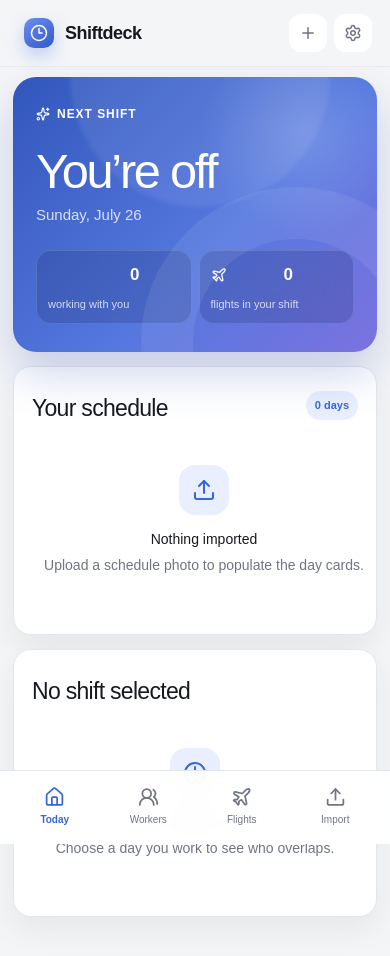
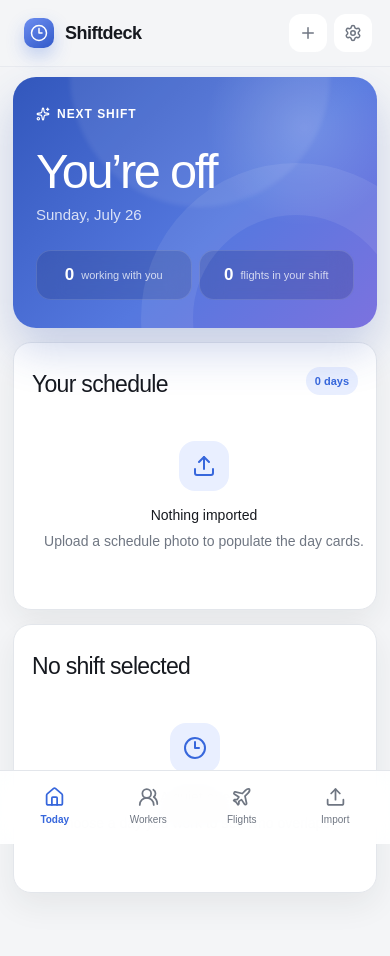
Before and after one commit to Frenchbear1/shiftdeck, a Next.js app: page / in a window 390 px wide. Shown: the top 956 px of the page. Built offline with nearby package versions, Linux system fonts and the light colour scheme.

Commit message:
Polish mobile flight and hero UI

```diff
--- a/app/globals.css
+++ b/app/globals.css
@@ -405,11 +405,11 @@ main {
 }
 
 .hero-facts > div {
-  min-width: 165px;
-  display: grid;
-  grid-template-columns: auto auto 1fr;
-  align-items: center;
-  gap: 8px;
+  min-width: 148px;
+  display: flex;
+  align-items: center;
+  justify-content: center;
+  gap: 7px;
   padding: 13px 15px;
   background: rgba(27, 43, 103, .22);
   border: 1px solid rgba(255,255,255,.13);
@@ -424,26 +424,8 @@ main {
 .hero-facts > div > span:last-child {
   color: rgba(255,255,255,.76);
   font-size: 11px;
-}
-
-.avatar-stack {
-  display: flex;
-  min-width: 34px;
-}
-
-.avatar-stack i {
-  width: 25px;
-  height: 25px;
-  display: grid;
-  place-items: center;
-  margin-right: -9px;
-  font-style: normal;
-  font-size: 8px;
-  font-weight: 800;
-  color: #3554a3;
-  background: #fff;
-  border: 2px solid #5f78cd;
-  border-radius: 50%;
+  line-height: 1.1;
+  white-space: nowrap;
 }
 
 .quick-row {
@@ -1886,12 +1868,7 @@ main {
 
   .hero-facts > div {
     min-width: 0;
-    grid-template-columns: auto auto;
-    padding: 11px;
-  }
-
-  .hero-facts > div > span:last-child {
-    grid-column: 1 / -1;
+    padding: 11px 8px;
   }
 
   .quick-row {
--- a/app/page.tsx
+++ b/app/page.tsx
@@ -180,7 +180,7 @@ const flightDisplay = (flight: Flight, homeAirport: string) => {
   const home = cleanAirportCode(homeAirport);
   if (flight.kind === "turnaround") {
     return {
-      time: `${formatTime(flight.arrival ?? flight.start)} / ${formatTime(flight.departure ?? flight.end ?? flight.start)}`,
+      time: `${formatTime(flight.arrival ?? flight.start)} - ${formatTime(flight.departure ?? flight.end ?? flight.start)}`,
       subtime: "arr / dep",
       left: flight.inboundAirport ?? flight.origin,
       leftLabel: "arrives from",
@@ -1181,16 +1181,10 @@ export default function HomePage() {
         </p>
         <div className="hero-facts">
           <div>
-            <span className="avatar-stack">
-              {overlapping.slice(0, 3).map((shift) => (
-                <i key={shift.id}>{initials(shift.worker)}</i>
-              ))}
-            </span>
             <b>{overlapping.length}</b>
             <span>working with you</span>
           </div>
           <div>
-            <Plane size={16} />
             <b>{flightsDuringShift.length}</b>
             <span>flights in your shift</span>
           </div>
@@ -1411,12 +1405,6 @@ export default function HomePage() {
           <div>
             <h1>Flights</h1>
           </div>
-        <span className="shift-hours-label">
-          {myShift ? `${formatTime(myShift.start)} - ${formatTime(myShift.end)}` : "Off"}
-        </span>
-        <span className="shift-hours-label stale">
-          {myShift ? `${formatTime(myShift.start)}â€“${formatTime(myShift.end)}` : "Off"}
-        </span>
         <div className="date-stepper desktop-date-stepper">
           <button onClick={() => jumpDate(-1)} aria-label="Previous day"><ChevronLeft /></button>
           <span>{formatDate(selectedDate)}</span>
```
